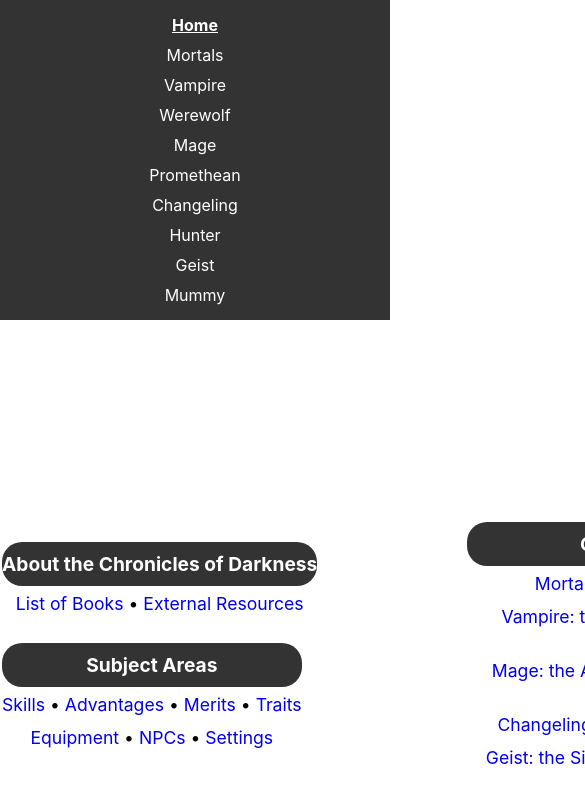
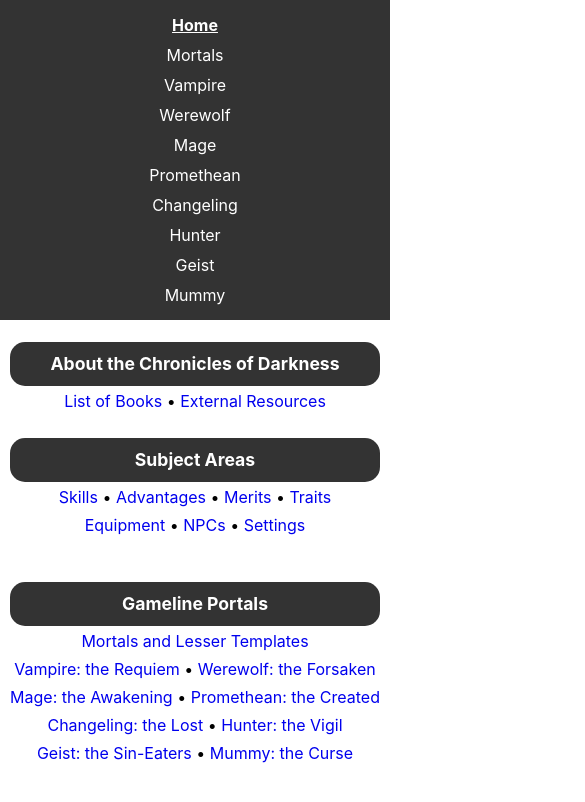
Before and after one commit to Paolo-Federle/grimoire, a React (Create React App) app: page / in a window 390 px wide. Shown: the top 802 px of the page, 585 px wide, since content can reach past the window. Built offline with nearby package versions, Linux system fonts and the light colour scheme.

Commit message:
home responsive

```diff
--- a/src/css/Home.css
+++ b/src/css/Home.css
@@ -1,4 +1,4 @@
-.table-container {
+.home-table-container {
   margin-bottom: 20px;
   text-align: center;
 }
@@ -54,3 +54,28 @@
   width: 900px;
   margin: auto;
 }
+
+/* Media query for smaller screens */
+@media screen and (max-width: 768px) {
+  .flex-row {
+    flex-direction: column;
+    align-items: stretch;
+    gap: 20px;
+  }
+
+  .center-vertically {
+    height: auto;
+    padding: 20px 0;
+    width: 100%;
+  }
+
+  .table-header {
+    font-size: 110%;
+    border-radius: 15px;
+  }
+
+  .table-cell {
+    font-size: 100%;
+    padding: 3px 0;
+  }
+}
--- a/src/pages/home.jsx
+++ b/src/pages/home.jsx
@@ -7,7 +7,7 @@
         <>
             <div className="center-vertically flex-row">
                 <div className="flexed-column">
-                    <table className="table-container">
+                    <table className="home-table-container">
                         <tbody>
                             <tr>
                                 <th className='table-header'>About the Chronicles of Darkness</th>
@@ -21,7 +21,7 @@
                             </tr>
                         </tbody>
                     </table>
-                    <table className="table-container">
+                    <table className="home-table-container">
                         <tbody>
                             <tr>
                                 <th className='table-header'>Subject Areas</th>
@@ -50,7 +50,7 @@
                     </table>
                 </div>
                 <div class="flexed-column">
-                    <table className="table-container">
+                    <table className="home-table-container">
                         <tbody>
                             <tr>
                                 <th className='table-header'>Gameline Portals</th>
```
